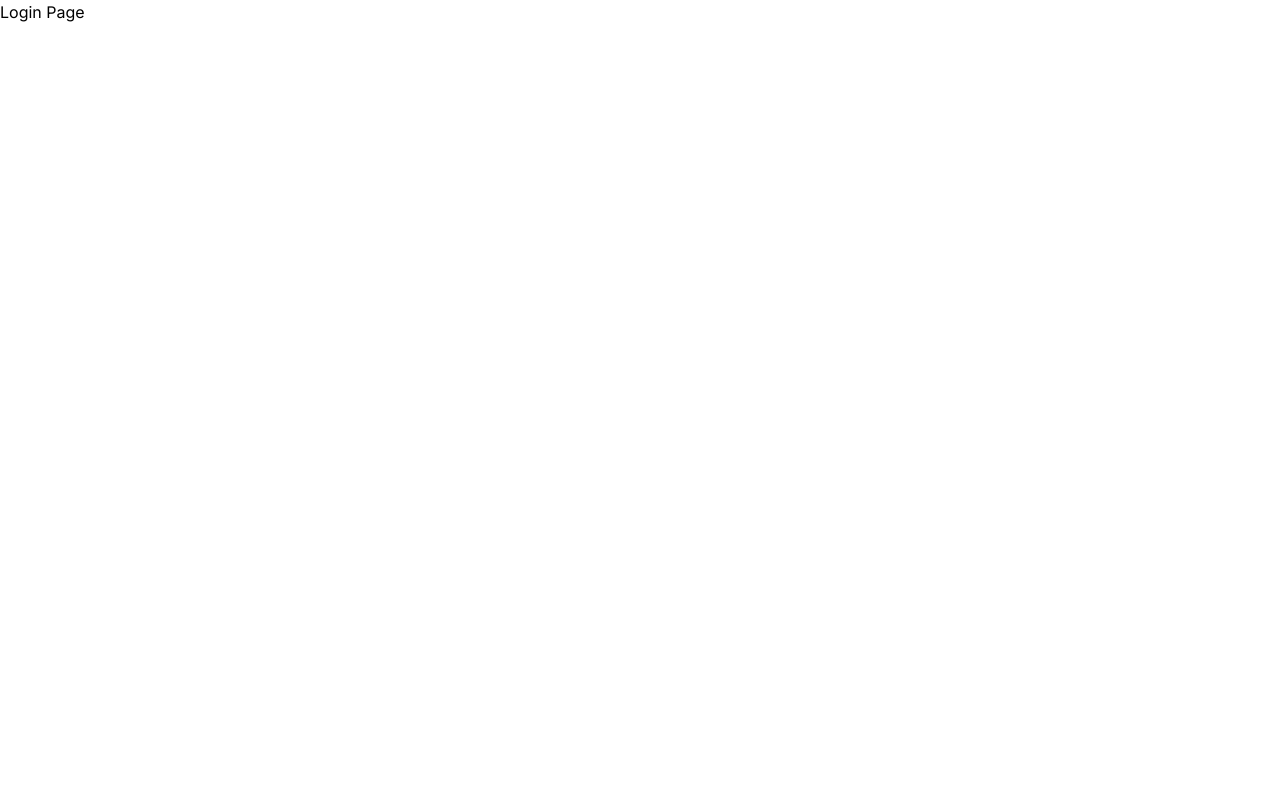
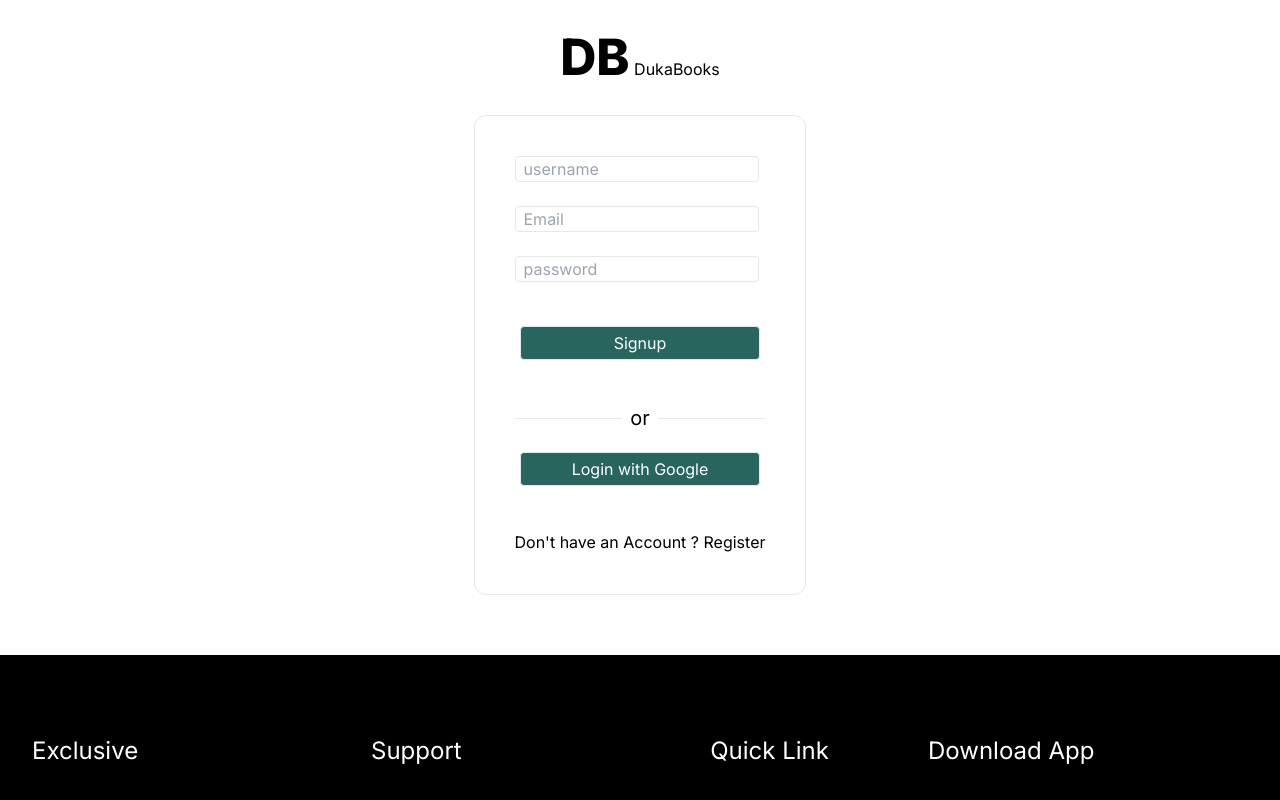
Before and after one commit to Mwangi-Jack/dukabooks, a Next.js app: page /auth/login in a window 1280 px wide. Shown: the top 800 px of the page. Built offline with nearby package versions, Linux system fonts and the light colour scheme.

Commit message:
added login page

```diff
--- a/app/auth/login/page.js
+++ b/app/auth/login/page.js
@@ -1,6 +1,40 @@
+import Footer from "@/app/components/layout/Footer";
+import Link from "next/link";
 
 export default function Login(){
 	return (
-		<h1>Login Page</h1>
+		<div>
+			<div className="flex flex-col justify-center items-center mb-10 mt-5">
+				<div><span className="text-[50px] font-extrabold">DB</span> DukaBooks</div>
+				<div className="form space-y-6 m-5 border p-10 rounded-xl">
+					<div className="space-x-10">
+						<input type="text" placeholder="username" className="border rounded pl-2"/>
+					</div>
+					<div  className="space-x-10">
+						<input  type="email" placeholder="Email" className="border rounded pl-2"/>
+					</div>
+					<div  className="space-x-10">
+						<input  type="password" placeholder="password" className="border rounded pl-2"/>
+					</div>
+					<div className="flex justify-center">
+					<button className="border w-60 mt-5 mb-5 rounded p-1 bg-[#004940d7] text-white">Signup</button>
+					</div>
+					<div >
+						<div className="flex items-center">
+							<span className="w-[50%]"><hr /></span>
+							<span className="ml-2 mr-2 text-xl">or</span>
+							<span className="w-[50%]"><hr /></span>
+						</div>
+						<div className="flex justify-center">
+							<button className="border w-60 mt-5 mb-5 rounded p-1 bg-[#004940d7] text-white">Login with Google</button>
+						</div>
+
+					</div>
+					<p>Don't have an Account ? <Link href={'/auth/signup'}>Register</Link></p>
+				</div>
+			</div>
+			<Footer />
+		</div>
+
 	)
 }
--- a/app/auth/signup/page.js
+++ b/app/auth/signup/page.js
@@ -24,7 +24,7 @@
 						<input  type="password" placeholder="confirm password" className="border rounded pl-2"/>
 					</div>
 					<div className="flex justify-center">
-					<button className="border w-60 mt-5 mb-5 rounded p-1 bg-[#004940d7] text-white">Signup</button>
+					<button className="border w-60 rounded p-1 bg-[#004940d7] text-white">Signup</button>
 					</div>
 					<div >
 						<div className="flex items-center">
@@ -32,8 +32,8 @@
 							<span className="ml-2 mr-2 text-xl">or</span>
 							<span className="w-[50%]"><hr /></span>
 						</div>
-						<div className="flex justify-center">
-							<button className="border w-60 mt-5 mb-5 rounded p-1 bg-[#004940d7] text-white">SignIn with Google</button>
+						<div className="flex justify-center m-5">
+							<button className="border w-60 rounded p-1 bg-[#004940d7] text-white">SignIn with Google</button>
 						</div>
 
 					</div>
```
